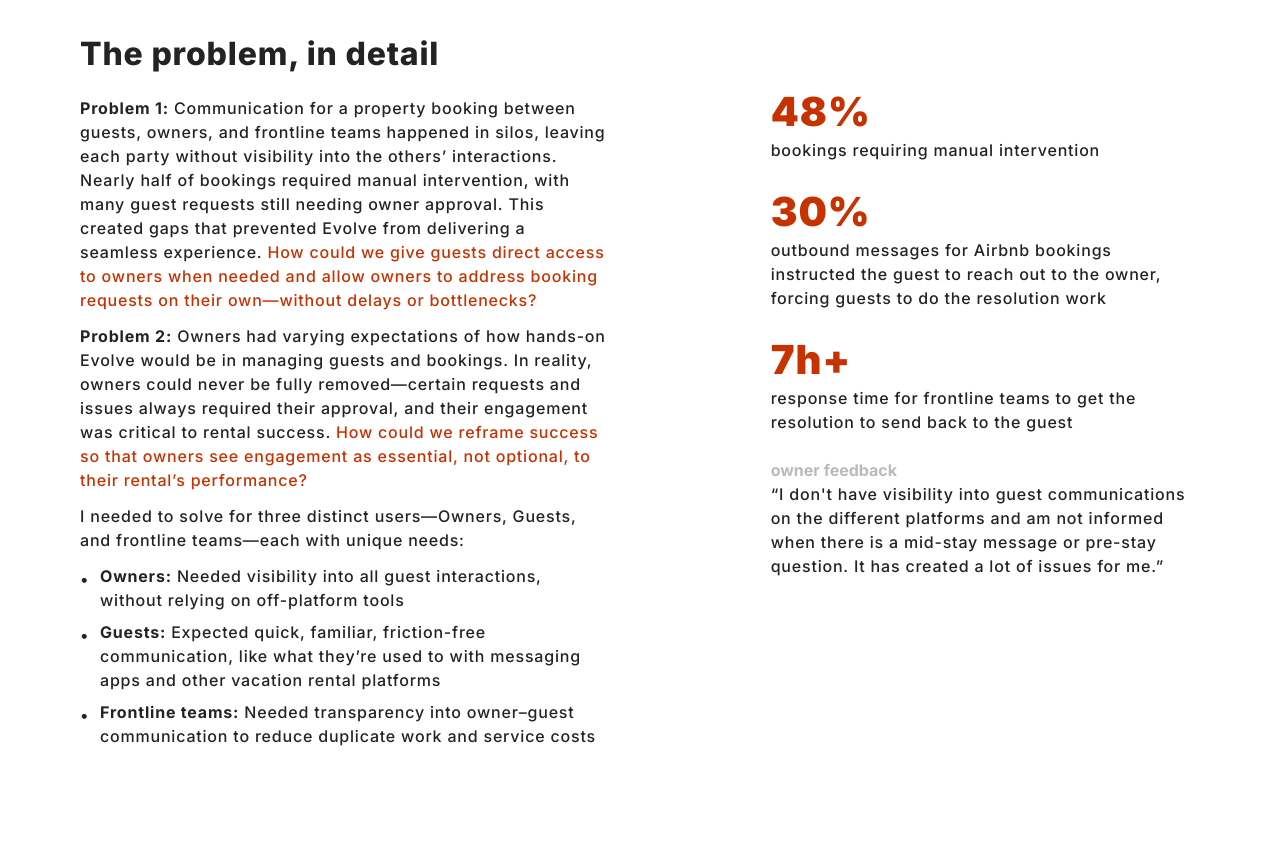
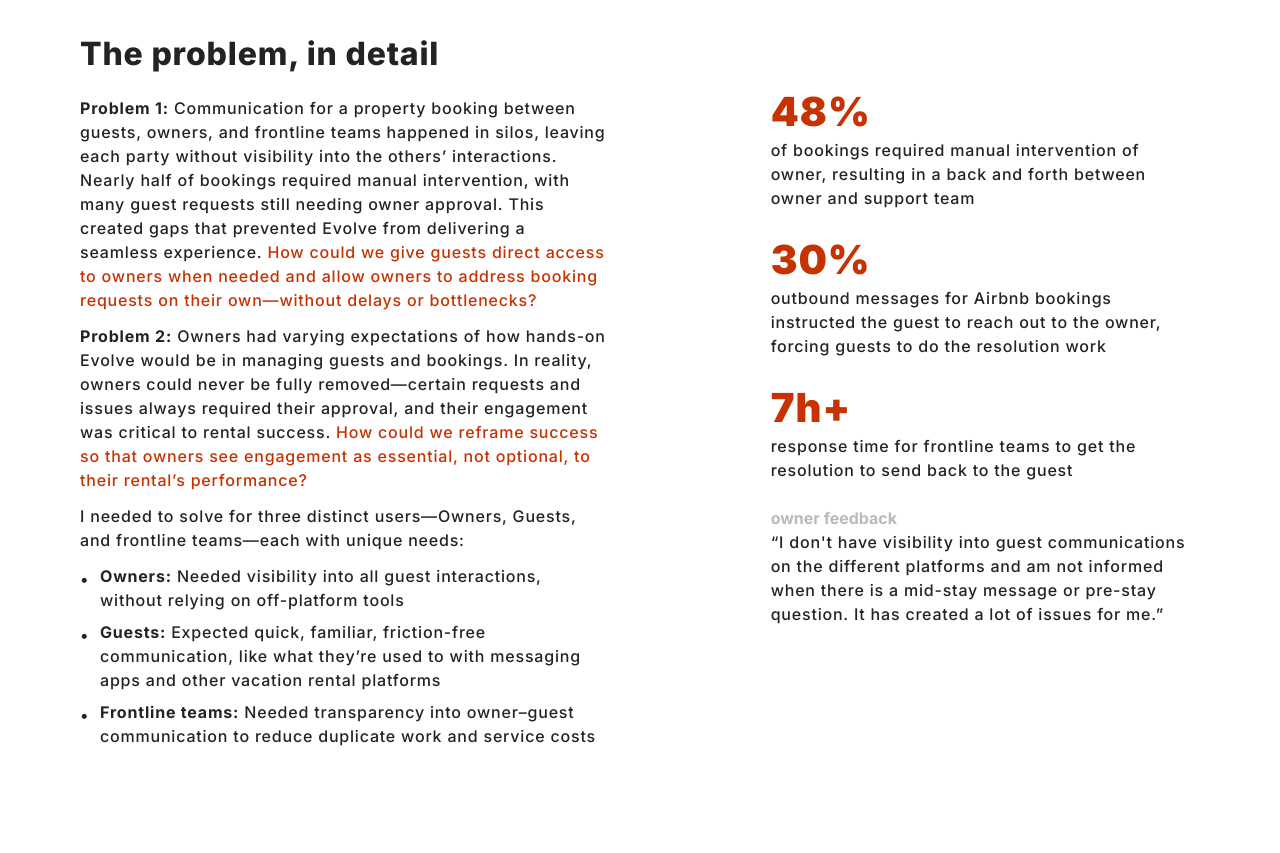
Before and after one commit to tlainy/tc-design, a website: page evolve-inbox.html in a window 1280 px wide. Shown: the part 2160-3013 px from the top of the page. Drawn offline with Linux system fonts and the light colour scheme; a web font is replaced by a local one.

Commit message:
Update evolve-inbox.html

```diff
--- a/evolve-inbox.html
+++ b/evolve-inbox.html
@@ -132,7 +132,7 @@
                     <div class="metrics-list">
                         <div class="metrics-item">
                             <h2 class="text-heading-2">48%</h2>
-                            <p class="text-body-base">bookings requiring manual intervention</p>
+                            <p class="text-body-base">of bookings required manual intervention of owner, resulting in a back and forth between owner and support team</p>
                         </div>
                         <div class="metrics-item">
                             <h2 class="text-heading-2">30%</h2>
```
